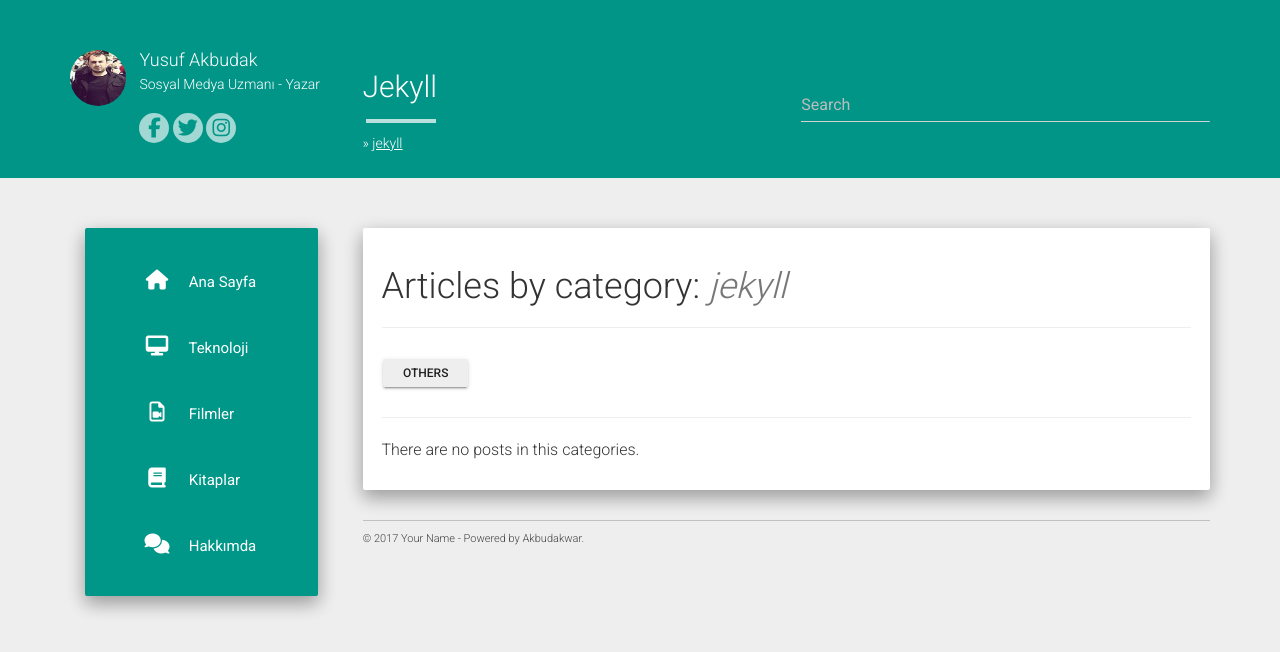
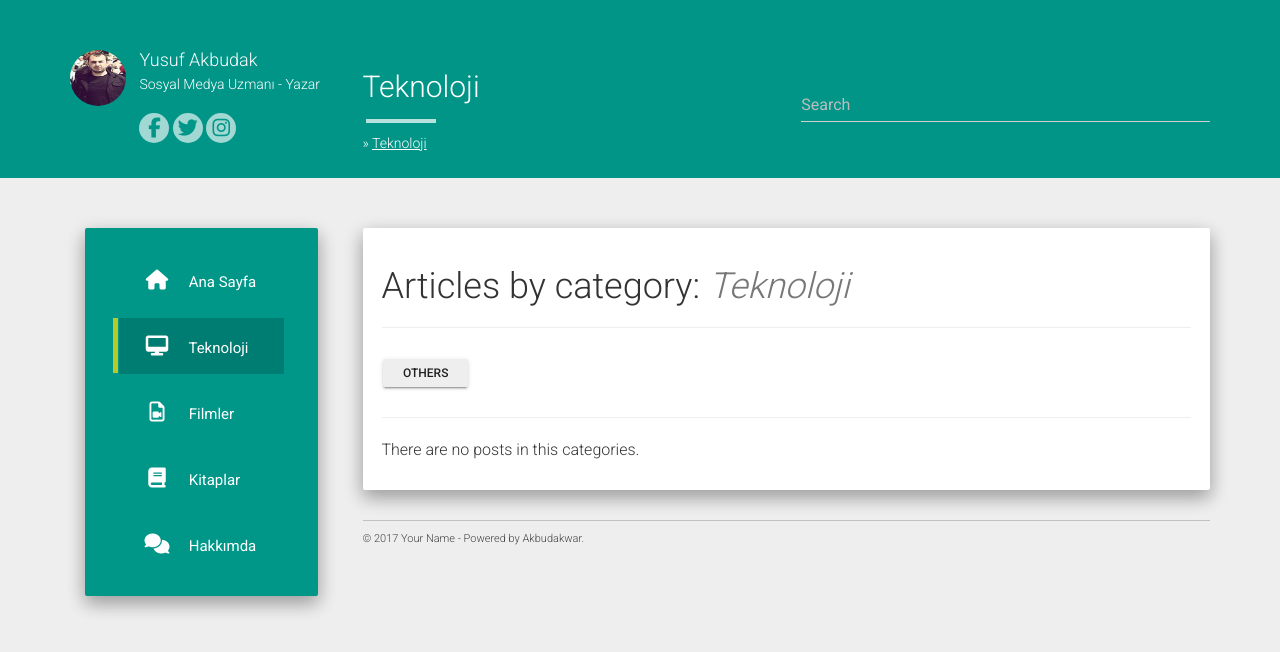
Before and after one commit to yusufakbudak/yusufakbudak.github.io, a Jekyll site: the page built from category/jekyll.md, in a window 1280 px wide. Shown: the top 652 px of the page. Built offline with Jekyll 4.4.1, drawn with Linux system fonts in a browser that asks for light colours; nearby versions of some CDN libraries.

Commit message:
Update jekyll.md

```diff
--- a/category/jekyll.md
+++ b/category/jekyll.md
@@ -1,6 +1,10 @@
 ---
 layout: posts_by_category
-categories: jekyll
-title: Jekyll
-permalink: /category/jekyll
+categories: Teknoloji
+title: Teknoloji
+permalink: /category/Teknoloji
 ---
+
+
+
+merhaba güzel adam nasılsın
```
